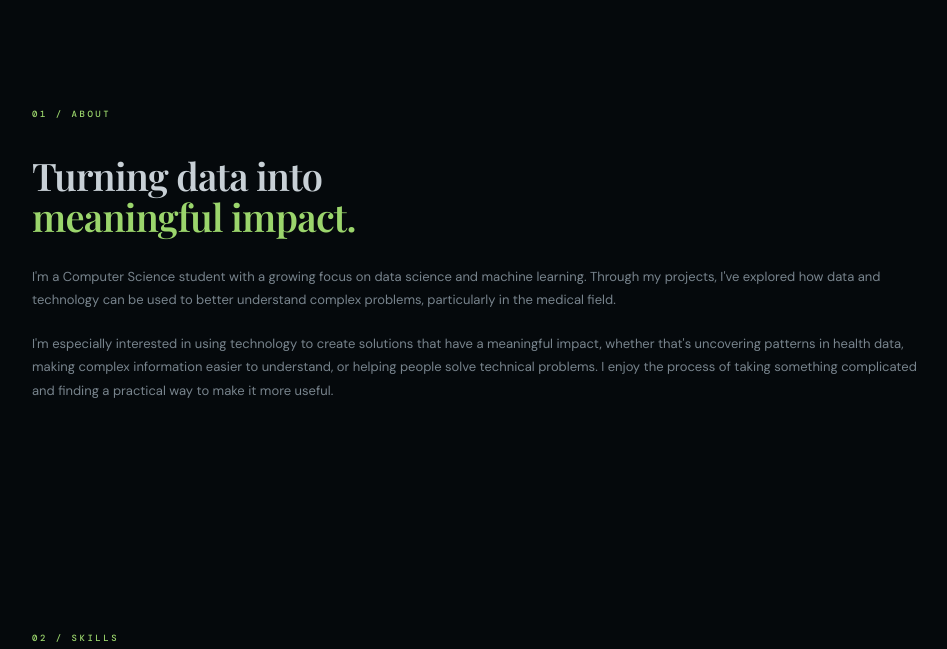
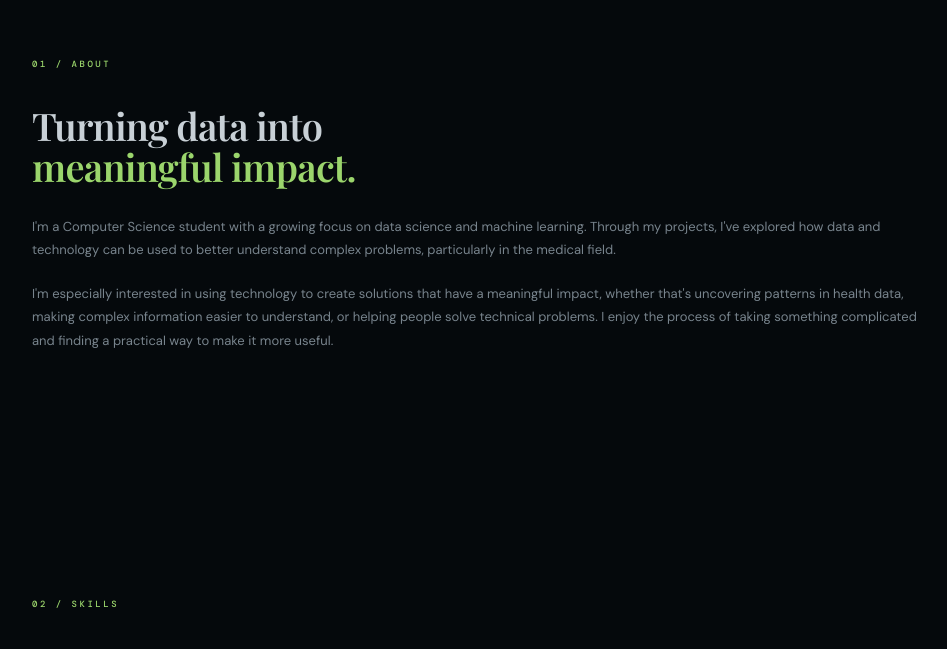
Before and after one commit to HaileyZweedyk/Hailey-Zweedyk-Portfolio, a React (Vite) app: page / in a window 1280 px wide. Shown: the part 802-1451 px from the top of the page, without its empty margins (74-1021 px from the left). Built offline with nearby package versions, Linux system fonts and the light colour scheme; a web font is replaced by a local one.

Commit message:
fixed padding for each section

```diff
--- a/src/styles.css
+++ b/src/styles.css
@@ -395,7 +395,7 @@ h2 em {
 
   margin: 0 auto;
 
-  padding: 110px 56px;
+  padding: 60px 56px;
 
   display: block;
 }
```
